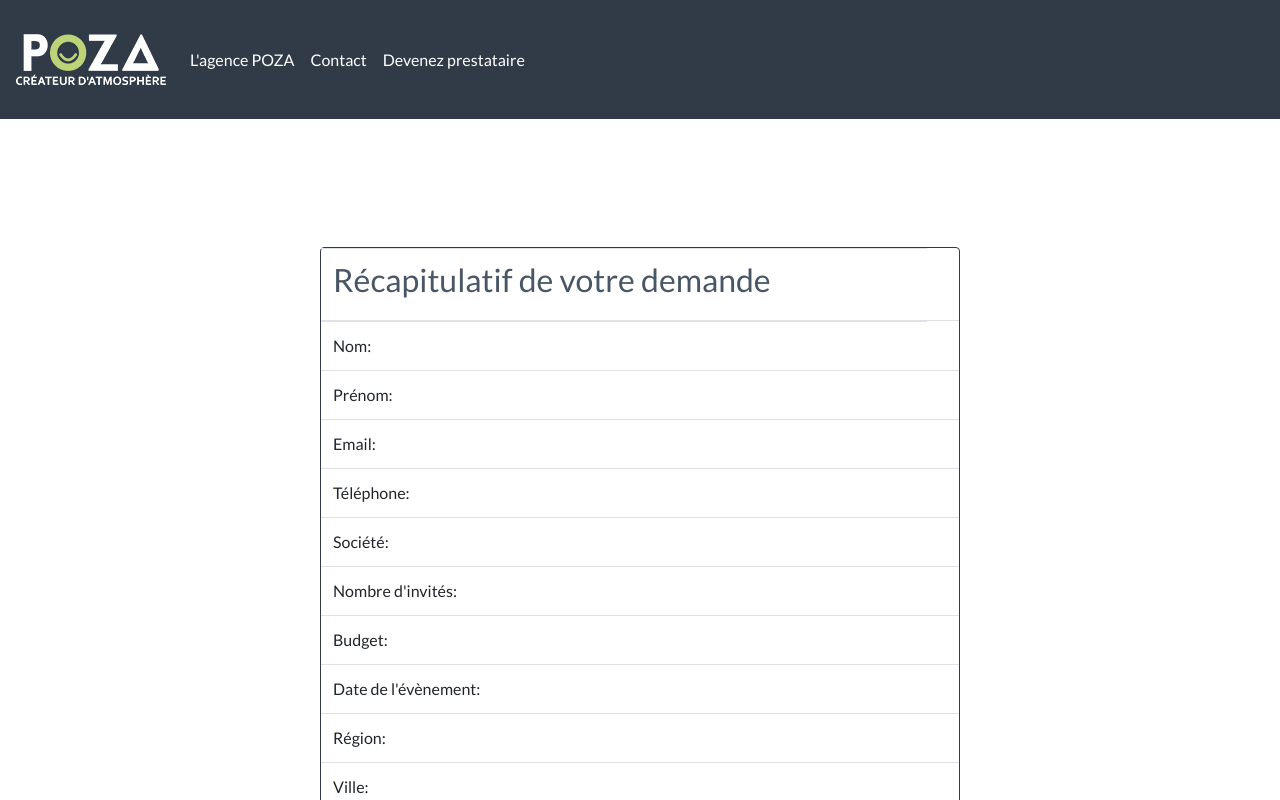
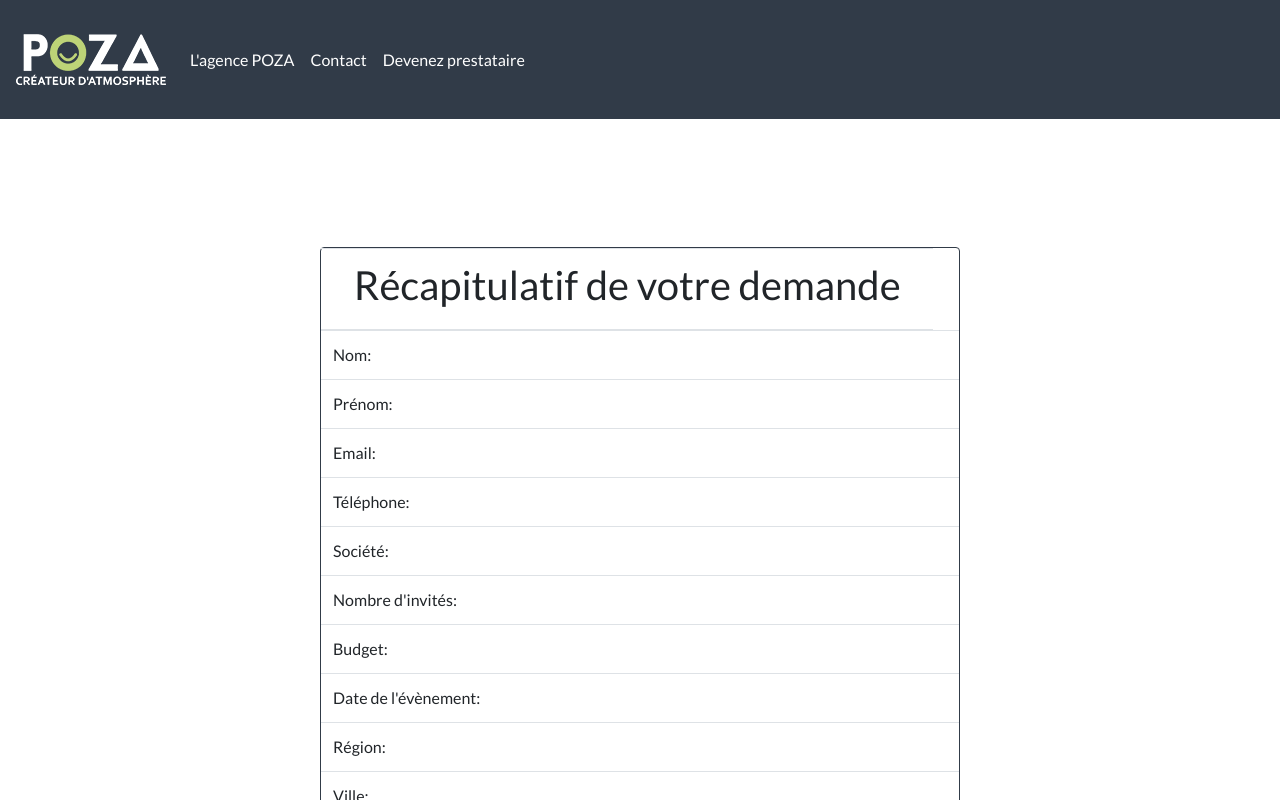
Before and after one commit to LorraineDamiens/P3_customer-frontend, a React (Create React App) app: page /confirmation in a window 1280 px wide. Shown: the top 800 px of the page. Built offline with nearby package versions, Linux system fonts and the light colour scheme.

Commit message:
mise en page table

```diff
--- a/src/components/Confirmation.jsx
+++ b/src/components/Confirmation.jsx
@@ -52,7 +52,7 @@ function Confirmation() {
           <thead>
             <tr>
               <th>
-                <h3>Récapitulatif de votre demande</h3>
+                <h2>Récapitulatif de votre demande</h2>
               </th>
             </tr>
           </thead>
```
